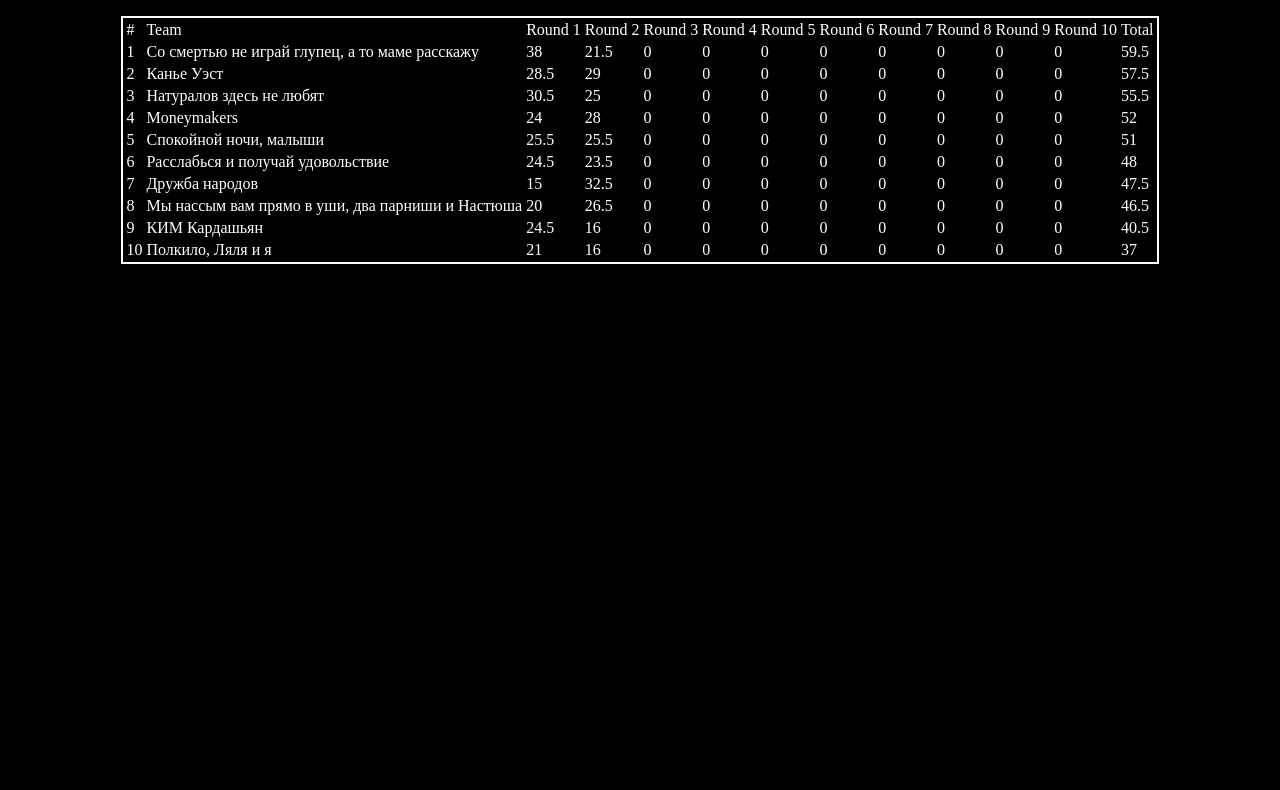
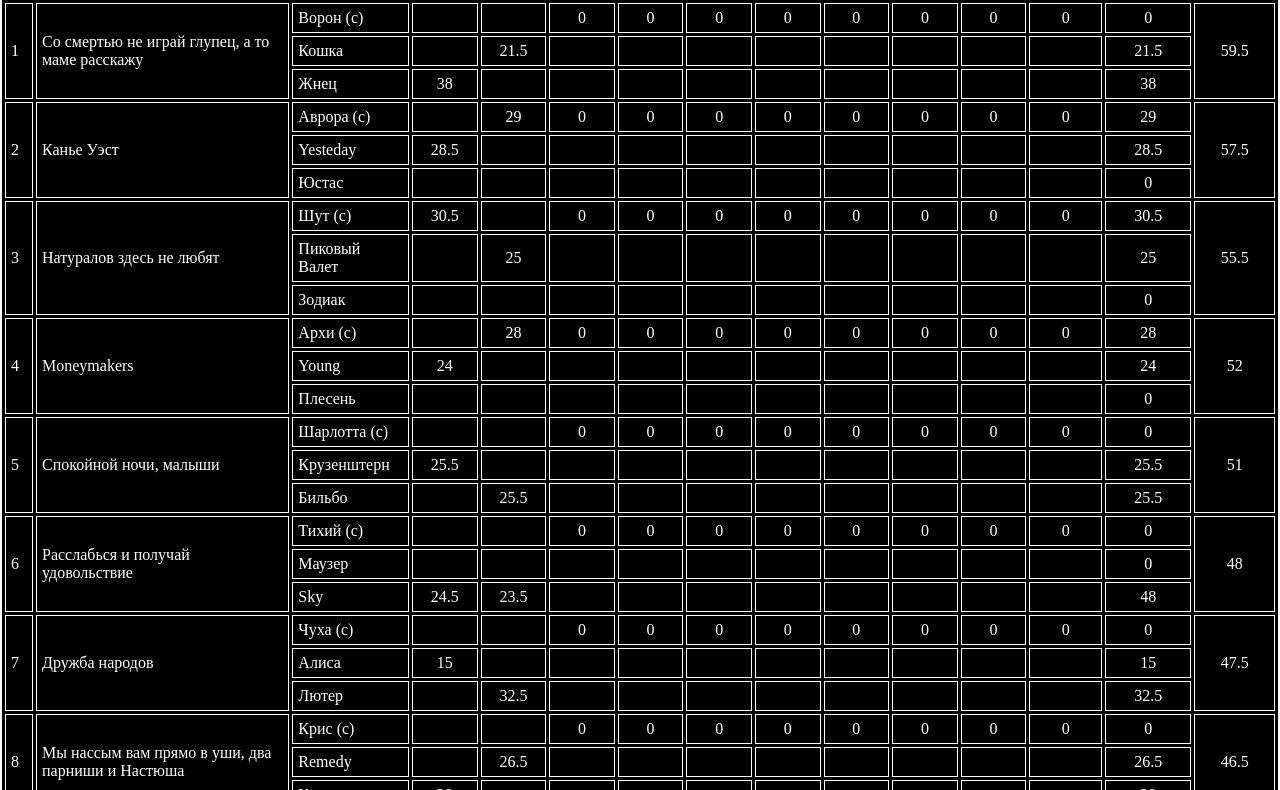
Before and after one commit to play-with-remedy/league-info, a plain HTML site: page thomas-corner/content/pages/oldynameste.html in a window 1280 px wide. Shown: the part 208-998 px from the top of the page. Before the commit the page ends 800 px from the top, so only its background shows below. Drawn offline with nearby package versions, Linux system fonts and the light colour scheme.

Commit message:
[RT] table structure was updated

```diff
--- a/thomas-corner/content/pages/oldynameste.html
+++ b/thomas-corner/content/pages/oldynameste.html
@@ -1,6 +1,6 @@
 <head>
-    <title>Thomas Gaming</title>
-    <link rel="shortcut icon" href="../../images/Tomas-logo.jpg" type="image/x-icon" />
+    <title>Red Table League</title>
+    <link rel="shortcut icon" href="../../images/red_table_icon.webp" type="image/x-icon" />
     <script src="https://code.jquery.com/jquery-1.11.0.min.js"></script>
     <script type="text/javascript" src="../../scripts/rt_temp_json.js"></script>
     <script type="text/javascript" src="../../scripts/rt_temp.js"></script>
@@ -11,22 +11,6 @@
 
 <body>
     <div class="header">
-        <div class="container">
-            <a href="new/home_new.html">
-                <img class="logo" src="../../images/tg-icon.png" />
-            </a>
-            <nav class="menu_wrapper">
-                <ul>
-                    <li><a href="players_new.html">Players</a></li>
-                    <li><a href="rating_new.html">Rating</a></li>
-                    <li><a href="archive_new.html">Archive</a></li>
-                    <li><a href="about_new.html">About</a></li>
-                </ul>
-            </nav>
-            <a class="rt_temp" href="oldynameste.html">
-                <img class="logo" src="../../images/red_table_icon.webp" />
-            </a>
-        </div>
         <div class="content tr_temp_content">
             <h1>Лига Красного Стола</h1>
             <div class="table"></div>
--- a/thomas-corner/scripts/rt_temp.js
+++ b/thomas-corner/scripts/rt_temp.js
@@ -1,8 +1,9 @@
 window.onload = function () {
-    var table = '<table class="rt_temp_table">' +
-                    '<tr>' +
+    var table = '<table class="rt_temp_table" cellspacing="3" cellpadding="5">' +
+                    '<tr class="table_header">' +
                         '<td>#</td>' +
                         '<td>Team</td>' +
+                        '<td>Players</td>' +
                         '<td>Round 1</td>' +
                         '<td>Round 2</td>' +
                         '<td>Round 3</td>' +
@@ -13,21 +14,42 @@ window.onload = function () {
                         '<td>Round 8</td>' +
                         '<td>Round 9</td>' +
                         '<td>Round 10</td>' +
-                        '<td>Total</td>' +
+                        '<td>Total Player</td>' +
+                        '<td>Total Team</td>' +
                     '</tr>';
 
     var teams = results.teams;
     teams.forEach(function (team, index) {
-        var row =  '<tr><td>' + (index + 1) + '</td><td>' + team.name + '</td>';
-        var games = team.games;
+        for (var circle = 0; circle < 3; circle++) {
+            if (circle == 0) {
+                var row =  '<tr><td rowspan="3">' + (index + 1) + '</td><td rowspan="3" class="team_name">' + team.name + '</td>'
+            } else {
+                row += '<tr>';
+            }
 
-        team.total = 0;
-        games.forEach(function (game) {
-            team.total += game.score;
-            row += '<td>' + game.score + '</td>';
-        });
+            row += '<td>' + team.players[circle].nickname + '</td>';
 
-        row += '<td>' + team.total + '</td></tr>';
+            var games = team.games;
+            team.total = 0;
+
+            games.forEach(function (game) {
+                if(game.player_id == circle) {
+                    row += '<td class="points">' + game.score + '</td>';
+                    team.players[circle].total += game.score;
+                } else {
+                    row += '<td></td>';
+                }
+                team.total += game.score;
+            });
+
+            row += '<td class="points">' + team.players[circle].total + '</td>';
+
+            if (circle ==0) {
+                row += '<td rowspan="3" class="points">' + team.total + '</td>';
+            } else {
+                row += '</tr>';
+            }
+        }
         table += row;
     });
 
--- a/thomas-corner/scripts/rt_temp_json.js
+++ b/thomas-corner/scripts/rt_temp_json.js
@@ -4,13 +4,16 @@ var results = {
             name: 'Со смертью не играй глупец, а то маме расскажу',
             players: [
                 {
-                    nickname: 'Ворон (с)'
+                    nickname: 'Ворон (с)',
+                    total: 0
                 },
                 {
-                    nickname: 'Кошка'
+                    nickname: 'Кошка',
+                    total: 0
                 },
                 {
-                    nickname: 'Жнец'
+                    nickname: 'Жнец',
+                    total: 0
                 }
             ],
             games: [
@@ -60,13 +63,16 @@ var results = {
             name: 'Канье Уэст',
             players: [
                 {
-                    nickname: 'Аврора (с)'
+                    nickname: 'Аврора (с)',
+                    total: 0
                 },
                 {
-                    nickname: 'Yesteday'
+                    nickname: 'Yesteday',
+                    total: 0
                 },
                 {
-                    nickname: 'Юстас'
+                    nickname: 'Юстас',
+                    total: 0
                 }
             ],
             games: [
@@ -116,13 +122,16 @@ var results = {
             name: 'Натуралов здесь не любят',
             players: [
                 {
-                    nickname: 'Шут (с)'
+                    nickname: 'Шут (с)',
+                    total: 0
                 },
                 {
-                    nickname: 'Пиковый Валет'
+                    nickname: 'Пиковый Валет',
+                    total: 0
                 },
                 {
-                    nickname: 'Зодиак'
+                    nickname: 'Зодиак',
+                    total: 0
                 }
             ],
             games: [
@@ -172,13 +181,16 @@ var results = {
             name: 'Moneymakers',
             players: [
                 {
-                    nickname: 'Архи (c)'
+                    nickname: 'Архи (c)',
+                    total: 0
                 },
                 {
-                    nickname: 'Young'
+                    nickname: 'Young',
+                    total: 0
                 },
                 {
-                    nickname: 'Плесень'
+                    nickname: 'Плесень',
+                    total: 0
                 }
             ],
             games: [
@@ -228,13 +240,16 @@ var results = {
             name: 'Спокойной ночи, малыши',
             players: [
                 {
-                    nickname: 'Шарлотта (с)'
+                    nickname: 'Шарлотта (с)',
+                    total: 0
                 },
                 {
-                    nickname: 'Крузенштерн'
+                    nickname: 'Крузенштерн',
+                    total: 0
                 },
                 {
-                    nickname: 'Бильбо'
+                    nickname: 'Бильбо',
+                    total: 0
                 }
             ],
             games: [
@@ -284,13 +299,16 @@ var results = {
             name: 'Расслабься и получай удовольствие',
             players: [
                 {
-                    nickname: 'Тихий (с)'
+                    nickname: 'Тихий (с)',
+                    total: 0
                 },
                 {
-                    nickname: 'Маузер'
+                    nickname: 'Маузер',
+                    total: 0
                 },
                 {
-                    nickname: 'Sky'
+                    nickname: 'Sky',
+                    total: 0
                 }
             ],
             games: [
@@ -340,13 +358,16 @@ var results = {
             name: 'Дружба народов',
             players: [
                 {
-                    nickname: 'Чуха (с)'
+                    nickname: 'Чуха (с)',
+                    total: 0
                 },
                 {
-                    nickname: 'Алиса'
+                    nickname: 'Алиса',
+                    total: 0
                 },
                 {
-                    nickname: 'Лютер'
+                    nickname: 'Лютер',
+                    total: 0
                 }
             ],
             games: [
@@ -396,13 +417,16 @@ var results = {
             name: 'Мы нассым вам прямо в уши, два парниши и Настюша',
             players: [
                 {
-                    nickname: 'Крис (с)'
+                    nickname: 'Крис (с)',
+                    total: 0
                 },
                 {
-                    nickname: 'Remedy'
+                    nickname: 'Remedy',
+                    total: 0
                 },
                 {
-                    nickname: 'Коржик'
+                    nickname: 'Коржик',
+                    total: 0
                 }
             ],
             games: [
@@ -452,13 +476,16 @@ var results = {
             name: 'КИМ Кардашьян',
             players: [
                 {
-                    nickname: 'Киндер'
+                    nickname: 'Киндер (c)',
+                    total: 0
                 },
                 {
-                    nickname: 'Искра'
+                    nickname: 'Искра',
+                    total: 0
                 },
                 {
-                    nickname: 'Мориарти'
+                    nickname: 'Мориарти',
+                    total: 0
                 }
             ],
             games: [
@@ -508,13 +535,16 @@ var results = {
             name: 'Полкило, Ляля и я',
             players: [
                 {
-                    nickname: 'Артик'
+                    nickname: 'Артик (c)',
+                    total: 0
                 },
                 {
-                    nickname: 'Флэш'
+                    nickname: 'Флэш',
+                    total: 0
                 },
                 {
-                    nickname: 'Маг'
+                    nickname: 'Маг',
+                    total: 0
                 }
             ],
             games: [
--- a/thomas-corner/styles/test.css
+++ b/thomas-corner/styles/test.css
@@ -2,6 +2,11 @@
 @font-face {
     font-family: Copperplate;
     src: url(../fonts/Copperplate.otf);
+}
+
+@font-face {
+    font-family: Mga;
+    src: url(../fonts/Mga.ttf);
 }
 
 body {
@@ -137,4 +142,20 @@ body {
     font-weight: bold;
     margin: 50px 0px 30px;
 }
+
+table .points {
+    text-align: center;
+}
+
+table .team_name {
+    max-width: 20vw;
+}
+
+table .table_header td{
+    text-align: center;
+}
+
+table td {
+    border: solid 1px white;
+}
 /* END TEMP */
```
